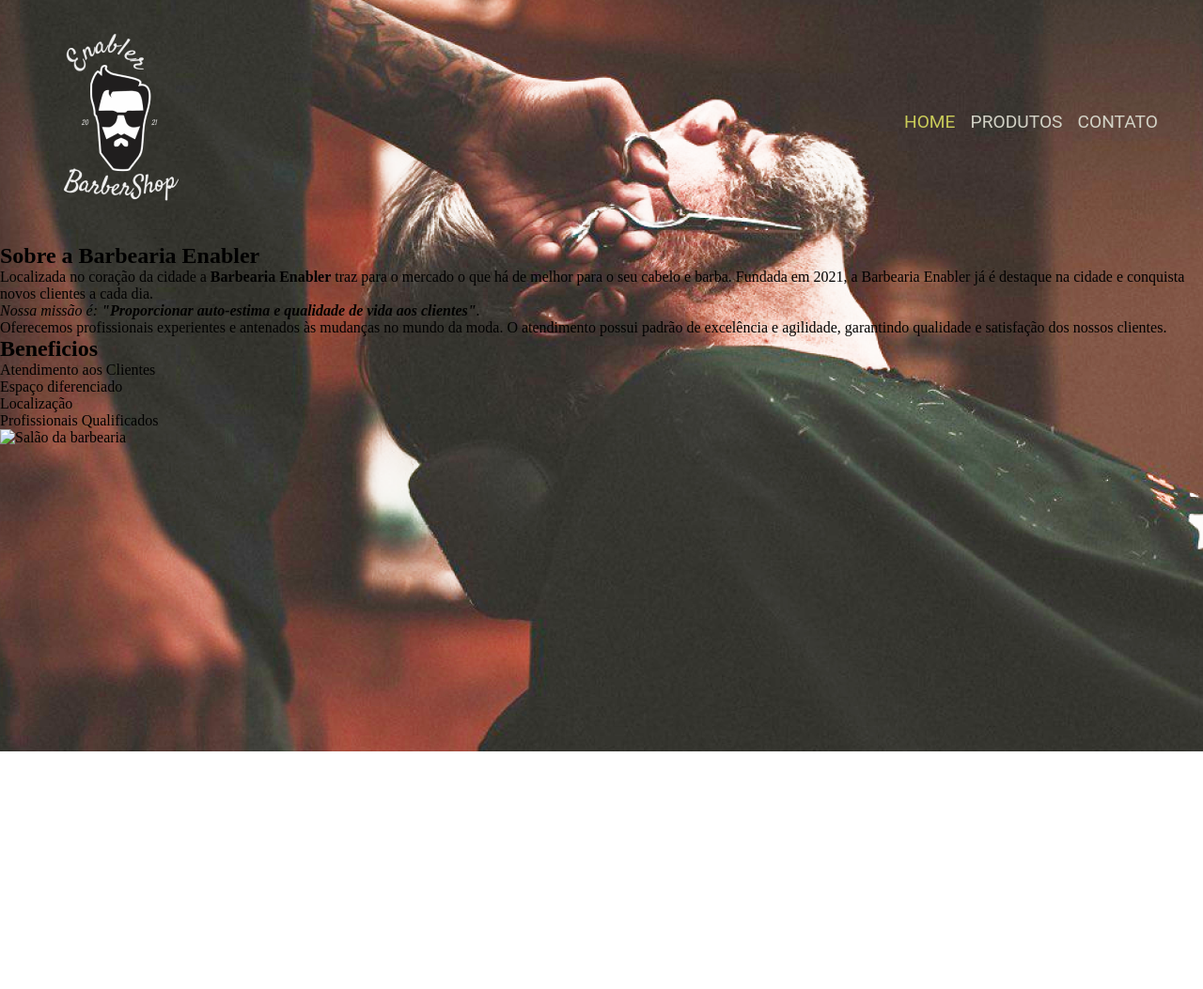
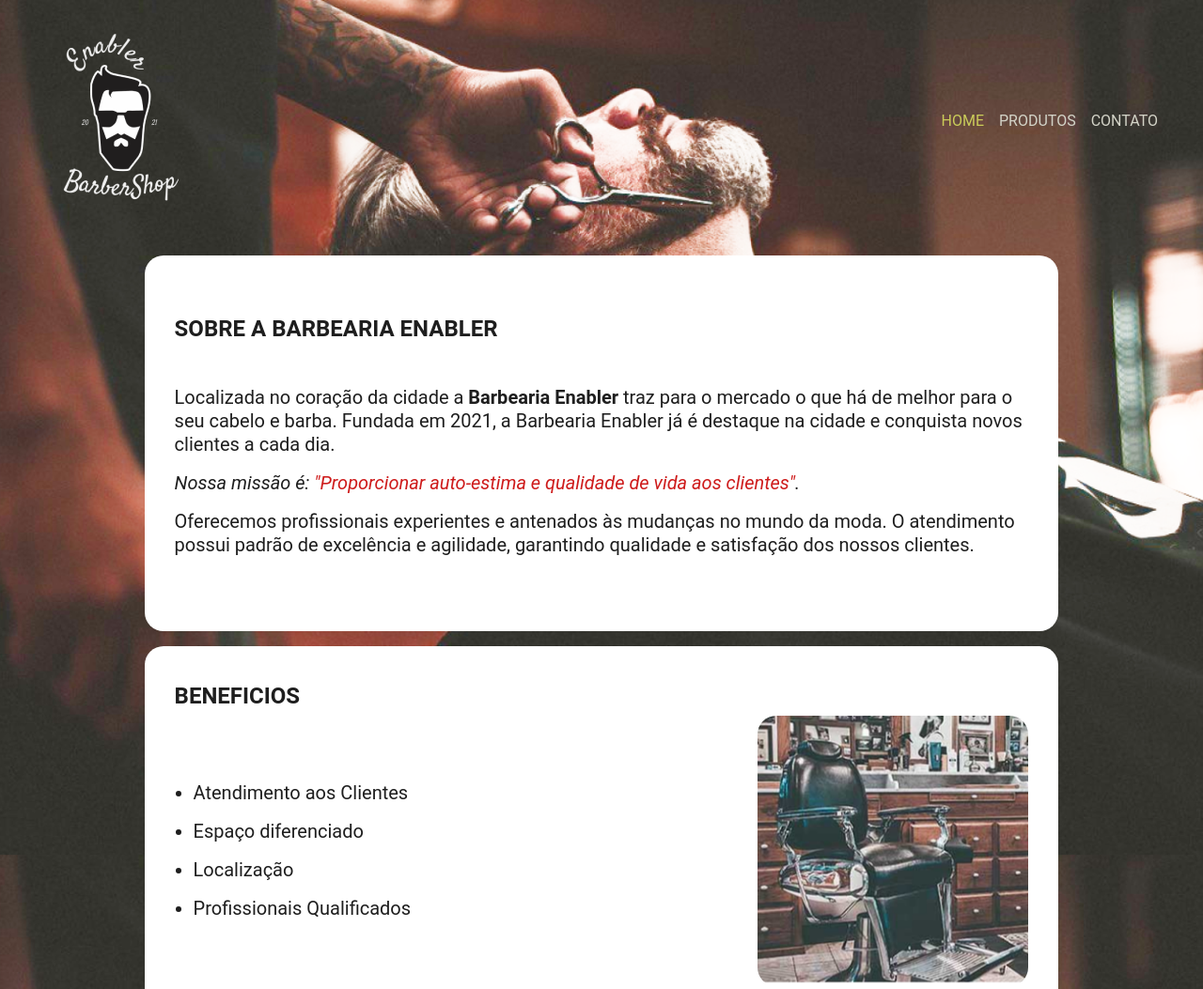
Before and after one commit to mthora/barbearia-enabler, a plain HTML site: page index.html in a window 1280 px wide. Shown: the top 1053 px of the page at 94% size. Before the commit the page ends 800 px from the top, so only its background shows below. Drawn offline with Linux system fonts and the light colour scheme.

Commit message:
Página inicial concluída

```diff
--- a/index.html
+++ b/index.html
@@ -7,9 +7,10 @@
     <link rel="stylesheet" href="style.css">
     <title>Barbearia Enabler</title>
 </head>
+
 <body>
     <header>
-        <div class="flex row fixed">
+        <div class="flex row">
            <h1><img src="enabler-logo.png" alt="Logo da Barbearia Enabler" class="logo"></h1>
            <nav class="nav-bar">
                <ul class="nav-list flex">
@@ -22,24 +23,28 @@
     </header>
 
     <main>
-        <div class="box">
+        <div class="flex column box">
             <h2 class="box-titulo">Sobre a Barbearia Enabler</h2>
+            <article>
                 <p>Localizada no coração da cidade a <strong>Barbearia Enabler</strong> traz para o mercado o que há de melhor para o seu cabelo e barba. Fundada em 2021, a Barbearia Enabler já é destaque na cidade e conquista novos clientes a cada dia.</p>
                 <p id="missao"><em>Nossa missão é: <strong>"Proporcionar auto-estima e qualidade de vida aos clientes"</strong>.</em></p>
                 <p>Oferecemos profissionais experientes e antenados às mudanças no mundo da moda. O atendimento possui padrão de excelência e agilidade, garantindo qualidade e satisfação dos nossos clientes.</p>
+            </article>
         </div>
 
-        <div class="box">
+        <div class="flex column box">
             <h2 class="box-titulo">Beneficios</h2>
-            <div class="beneficios">
+            <div class="beneficios flex row">
+                <article>
                     <ul>
                         <li class="itens">Atendimento aos Clientes</li>
                         <li class="itens">Espaço diferenciado</li>
                         <li class="itens">Localização</li>
                         <li class="itens">Profissionais Qualificados</li>
                     </ul>
+                </article>
 
-                <img src="" alt="Salão da barbearia" class="img-beneficios">
+                <img src="banner.png" alt="Salão da barbearia" id="img-beneficios">
 
             </div>
         </div>
--- a/style.css
+++ b/style.css
@@ -5,6 +5,8 @@
 	padding: 0;
 	border: 0;
     box-sizing: border-box;
+    font-size: 1rem;
+    line-height: 1.25;
 }
 
 ul{
@@ -18,21 +20,25 @@ a{
 
 /*Estilos*/
 
-body{
-    background: url("no-filter-bg.png");
+html{
+    background: url("no-filter-bg.png") no-repeat center center fixed;
+    background-size: cover;
 }
 
 header{
-    margin: 2rem;
+    padding: 2rem;
 }
 
 .flex{
     display: flex;
-    flex-wrap: wrap;
 }
 
 .row{
     flex-direction: row;
+}
+
+.column{
+    flex-direction: column;
 }
 
 header > div{
@@ -59,3 +65,54 @@ header > div{
 .nav-list > .active:hover{
     color:#c4c735
 }
+
+main{
+    margin: 1rem 2rem;
+    font-family: Roboto, sans-serif;
+}
+
+.box{
+    background-color: #ffffff;
+    color: #1e1e1e;
+    border-radius: 20px;
+    width: 80%;
+    height: 25rem;
+    min-height: fit-content;
+    margin: 1rem auto;
+    align-items: flex-start;
+    justify-content: space-evenly;
+    padding: 2rem;
+}
+
+.box-titulo{
+    text-transform: uppercase;
+    color: #1e1e1e;
+    font-weight: bold;
+    font-size: 1.5rem;
+}
+
+#missao strong{
+    color: #CE1B1B;
+    font-weight: normal;
+}
+
+.box article p, .box article strong, .box article em, .box article ul li{
+    margin: 1rem 0;
+    font-size: 1.25rem;
+}
+
+.box article ul li{
+    list-style: disc;
+    margin: 1rem 1.25rem;
+}
+
+.beneficios{
+    width: 100%;
+    justify-content: space-between;
+    align-items: center;
+}
+
+#img-beneficios{
+    width: 18rem;
+    border-radius: 20px;
+}
```
Also changed, not shown: banner.png (added). Lines whose indentation alone changed are shown as unchanged.
